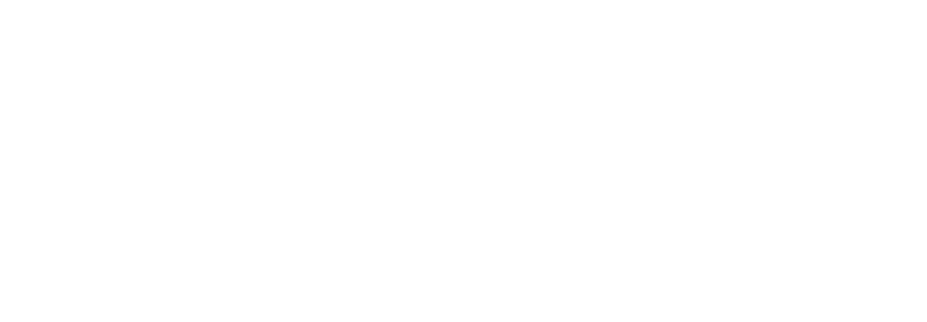
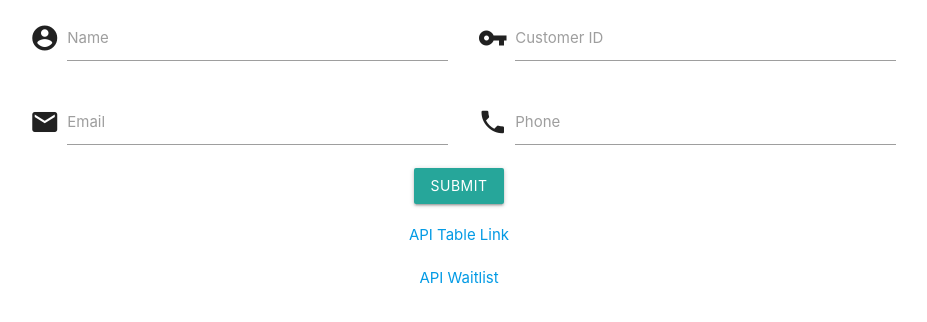
Before and after one commit to professorx00/HotRestaurants, a website: page public/reserve.html in a window 1280 px wide. Shown: the whole page, without its empty margins (181-1108 px from the left). Drawn offline with nearby package versions, Linux system fonts and the light colour scheme.

Commit message:
added form for reservation

```diff
--- a/public/reserve.html
+++ b/public/reserve.html
@@ -1,12 +1,79 @@
 <!DOCTYPE html>
 <html lang="en">
 <head>
+
   <meta charset="UTF-8">
   <meta name="viewport" content="width=device-width, initial-scale=1.0">
   <meta http-equiv="X-UA-Compatible" content="ie=edge">
+
+  <!-- Compiled and minified CSS -->
+  <link rel="stylesheet" href="https://cdnjs.cloudflare.com/ajax/libs/materialize/1.0.0/css/materialize.min.css">
+  <link href="https://fonts.googleapis.com/icon?family=Material+Icons" rel="stylesheet">
+
   <title>Hot Restaurant - Reserve</title>
+
 </head>
+
 <body>
 
+  <div class="container">
+
+    <form class="row center">
+
+      <form class="col s12">
+
+        <div class="input-field col s6">
+
+          <i class="material-icons prefix">account_circle</i>
+          <input id="icon_prefix" type="text" class="validate">
+          <label for="icon_prefix">Name</label>
+
+        </div>
+
+        <div class="input-field col s6">
+
+          <i class="material-icons prefix">vpn_key</i>
+          <input id="icon_telephone" type="tel" class="validate">
+          <label for="icon_telephone">Customer ID</label>
+
+        </div>
+
+        <div class="input-field col s6">
+
+          <i class="material-icons prefix">email</i>
+          <input id="icon_prefix" type="text" class="validate">
+          <label for="icon_prefix">Email</label>
+
+        </div>
+
+        <div class="input-field col s6">
+
+          <i class="material-icons prefix">phone</i>
+          <input id="icon_telephone" type="tel" class="validate">
+          <label for="icon_telephone">Phone</label>
+
+        </div>
+
+        <a class="waves-effect waves-light btn" id="submit">Submit</a>
+
+      </form>
+
+      <div class="row center">
+
+        <a class="tableLink" href="#">API Table Link</a>
+
+      </div>
+
+      <div class="row center">
+
+        <a class="waitList" href="#">API Waitlist</a>
+
+      </div>
+
+    </div>
+
+  </div>
+
 </body>
+
 </html>
```
